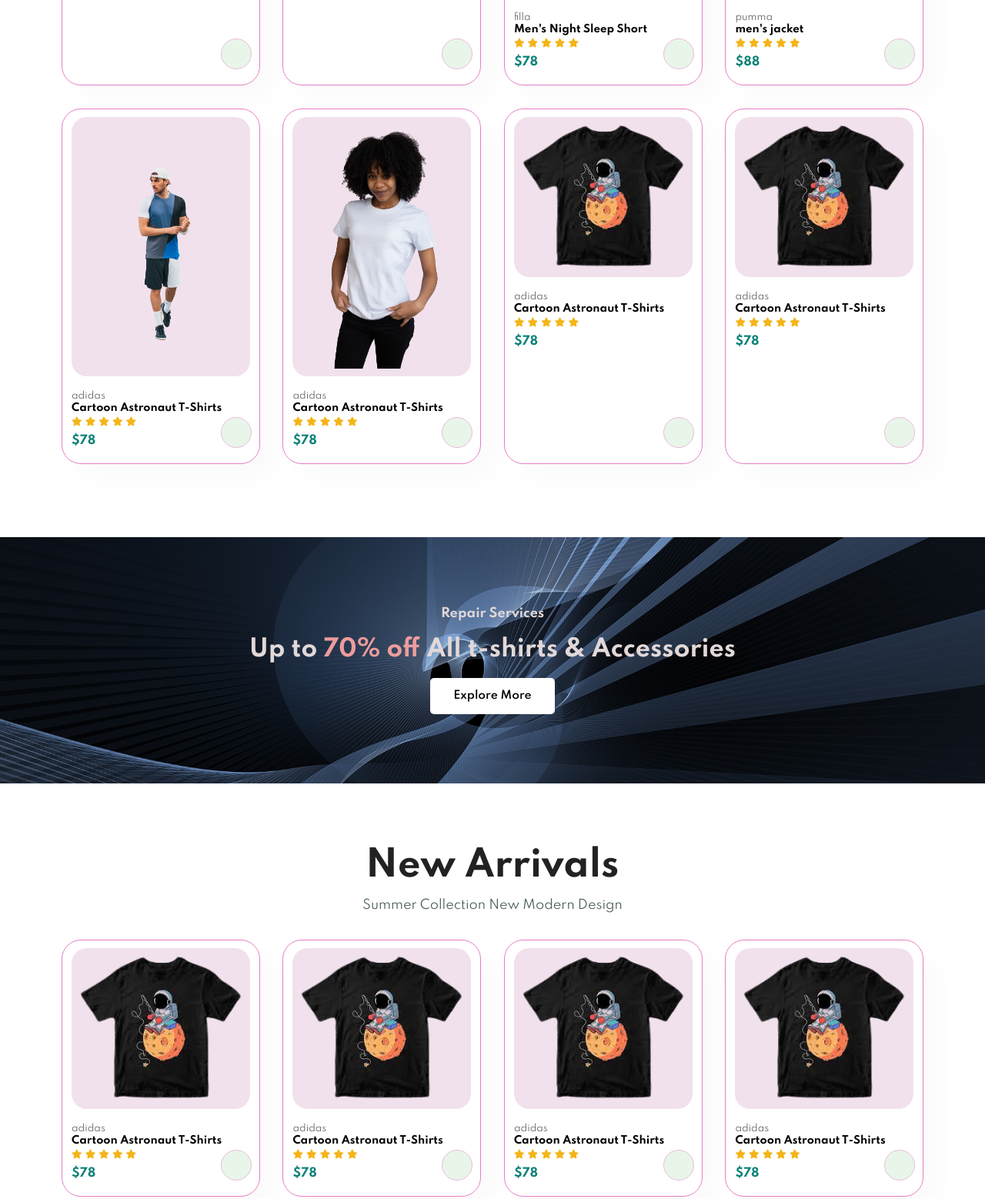
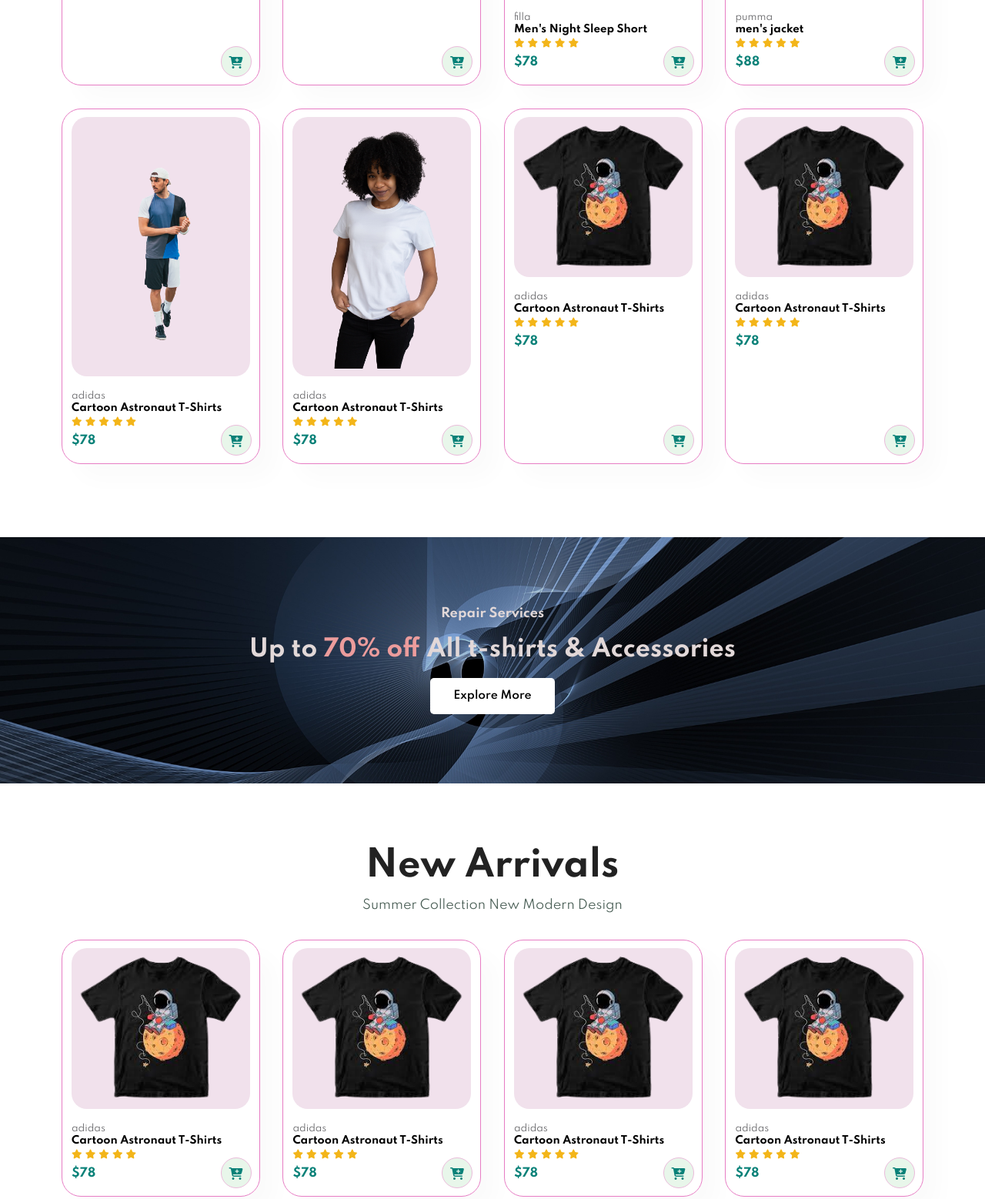
Before and after one commit to Ermias-TekileMarkos/E-shopping, a plain HTML site: page index.html in a window 1280 px wide. Shown: the part 1620-3178 px from the top of the page at 77% size. Drawn offline with Linux system fonts and the light colour scheme.

Commit message:
change to cart

```diff
--- a/index.html
+++ b/index.html
@@ -93,7 +93,7 @@
             </div>
             <h4>$78</h4>
           </div>
-          <a href="#"><i class="fal fa-shopping-cart cart"></i></a>
+          <a href="#"><i class="fa-solid fa-cart-plus cart"></i></a>
         </div>
         <div class="pro">
           <img src="image/product/p02/1.png" id="pimg" alt="" /><br />
@@ -109,7 +109,7 @@
             </div>
             <h4>$96</h4>
           </div>
-          <a href="#"><i class="fal fa-shopping-cart cart"></i></a>
+          <a href="#"><i class="fa-solid fa-cart-plus cart"></i></a>
         </div>
         <div class="pro">
           <img src="image/product/p11/1.png" id="pimg" alt="" /><br />
@@ -125,7 +125,7 @@
             </div>
             <h4>$78</h4>
           </div>
-          <a href="#"><i class="fal fa-shopping-cart cart"></i></a>
+          <a href="#"><i class="fa-solid fa-cart-plus cart"></i></a>
         </div>
         <div class="pro">
           <img src="image/product/p12/1.png" id="pimg" alt="" /><br />
@@ -141,7 +141,7 @@
             </div>
             <h4>$88</h4>
           </div>
-          <a href="#"><i class="fal fa-shopping-cart cart"></i></a>
+          <a href="#"><i class="fa-solid fa-cart-plus cart"></i></a>
         </div>
         <div class="pro">
           <img src="image/product/p07/1.png" id="pimg" alt="" /><br />
@@ -157,7 +157,7 @@
             </div>
             <h4>$78</h4>
           </div>
-          <a href="#"><i class="fal fa-shopping-cart cart"></i></a>
+          <a href="#"><i class="fa-solid fa-cart-plus cart"></i></a>
         </div>
         <div class="pro">
           <img src="image/product/p08/1.png" id="pimg" alt="" /><br />
@@ -173,7 +173,7 @@
             </div>
             <h4>$78</h4>
           </div>
-          <a href="#"><i class="fal fa-shopping-cart cart"></i></a>
+          <a href="#"><i class="fa-solid fa-cart-plus cart"></i></a>
         </div>
         <div class="pro">
           <img src="image/product/p02/1.png" id="pimg" alt="" /><br />
@@ -189,7 +189,7 @@
             </div>
             <h4>$78</h4>
           </div>
-          <a href="#"><i class="fal fa-shopping-cart cart"></i></a>
+          <a href="#"><i class="fa-solid fa-cart-plus cart"></i></a>
         </div>
         <div class="pro">
           <img src="image/product/p02/1.png" id="pimg" alt="" /><br />
@@ -205,7 +205,7 @@
             </div>
             <h4>$78</h4>
           </div>
-          <a href="#"><i class="fal fa-shopping-cart cart"></i></a>
+          <a href="#"><i class="fa-solid fa-cart-plus cart"></i></a>
         </div>
       </div>
     </section>
@@ -234,7 +234,7 @@
             </div>
             <h4>$78</h4>
           </div>
-          <a href="#"><i class="fal fa-shopping-cart cart"></i></a>
+          <a href="#"><i class="fa-solid fa-cart-plus cart"></i></a>
         </div>
         <div class="pro">
           <img src="image/product/p02/1.png" id="pimg" alt="" /><br />
@@ -250,7 +250,7 @@
             </div>
             <h4>$78</h4>
           </div>
-          <a href="#"><i class="fal fa-shopping-cart cart"></i></a>
+          <a href="#"><i class="fa-solid fa-cart-plus cart"></i></a>
         </div>
         <div class="pro">
           <img src="image/product/p02/1.png" id="pimg" alt="" /><br />
@@ -266,7 +266,7 @@
             </div>
             <h4>$78</h4>
           </div>
-          <a href="#"><i class="fal fa-shopping-cart cart"></i></a>
+          <a href="#"><i class="fa-solid fa-cart-plus cart"></i></a>
         </div>
         <div class="pro">
           <img src="image/product/p02/1.png" id="pimg" alt="" /><br />
@@ -282,7 +282,7 @@
             </div>
             <h4>$78</h4>
           </div>
-          <a href="#"><i class="fal fa-shopping-cart cart"></i></a>
+          <a href="#"><i class="fa-solid fa-cart-plus cart"></i></a>
         </div>
         <div class="pro">
           <img src="image/product/p02/1.png" id="pimg" alt="" /><br />
@@ -298,7 +298,7 @@
             </div>
             <h4>$78</h4>
           </div>
-          <a href="#"><i class="fal fa-shopping-cart cart"></i></a>
+          <a href="#"><i class="fa-solid fa-cart-plus cart"></i></a>
         </div>
         <div class="pro">
           <img src="image/product/p02/1.png" id="pimg" alt="" /><br />
@@ -314,7 +314,7 @@
             </div>
             <h4>$96</h4>
           </div>
-          <a href="#"><i class="fal fa-shopping-cart cart"></i></a>
+          <a href="#"><i class="fa-solid fa-cart-plus cart"></i></a>
         </div>
         <div class="pro">
           <img src="image/product/p02/1.png" id="pimg" alt="" /><br />
@@ -330,7 +330,7 @@
             </div>
             <h4>$78</h4>
           </div>
-          <a href="#"><i class="fal fa-shopping-cart cart"></i></a>
+          <a href="#"><i class="fa-solid fa-cart-plus cart"></i></a>
         </div>
         <div class="pro">
           <img src="image/product/p02/1.png" id="pimg" alt="" /><br />
@@ -346,7 +346,7 @@
             </div>
             <h4>$88</h4>
           </div>
-          <a href="#"><i class="fal fa-shopping-cart cart"></i></a>
+          <a href="#"><i class="fa-solid fa-cart-plus cart"></i></a>
         </div>
       </div>
     </section>
--- a/style.css
+++ b/style.css
@@ -259,17 +259,19 @@ body {
     font-weight: 700;
     color: #088178;
 }
+/* #product1 .pro .fa-cart-plus{
+
+} */
 #product1 .pro .cart{
     width: 40px;
     height: 40px;
     line-height: 40px;
     border-radius: 50px;
     background-color: #e8f6ea;
-    font-weight: 500;
     color: #088178;
     border: 1px solid #ebbbdb;
     position: absolute;
-    bottom: 20px;
+    bottom:10px;
     right: 10px;
 }
 
```
Also changed, not shown: shop.html (+16 -16 lines), sp01.html (+4 -4 lines), sp02.html (+4 -4 lines).
